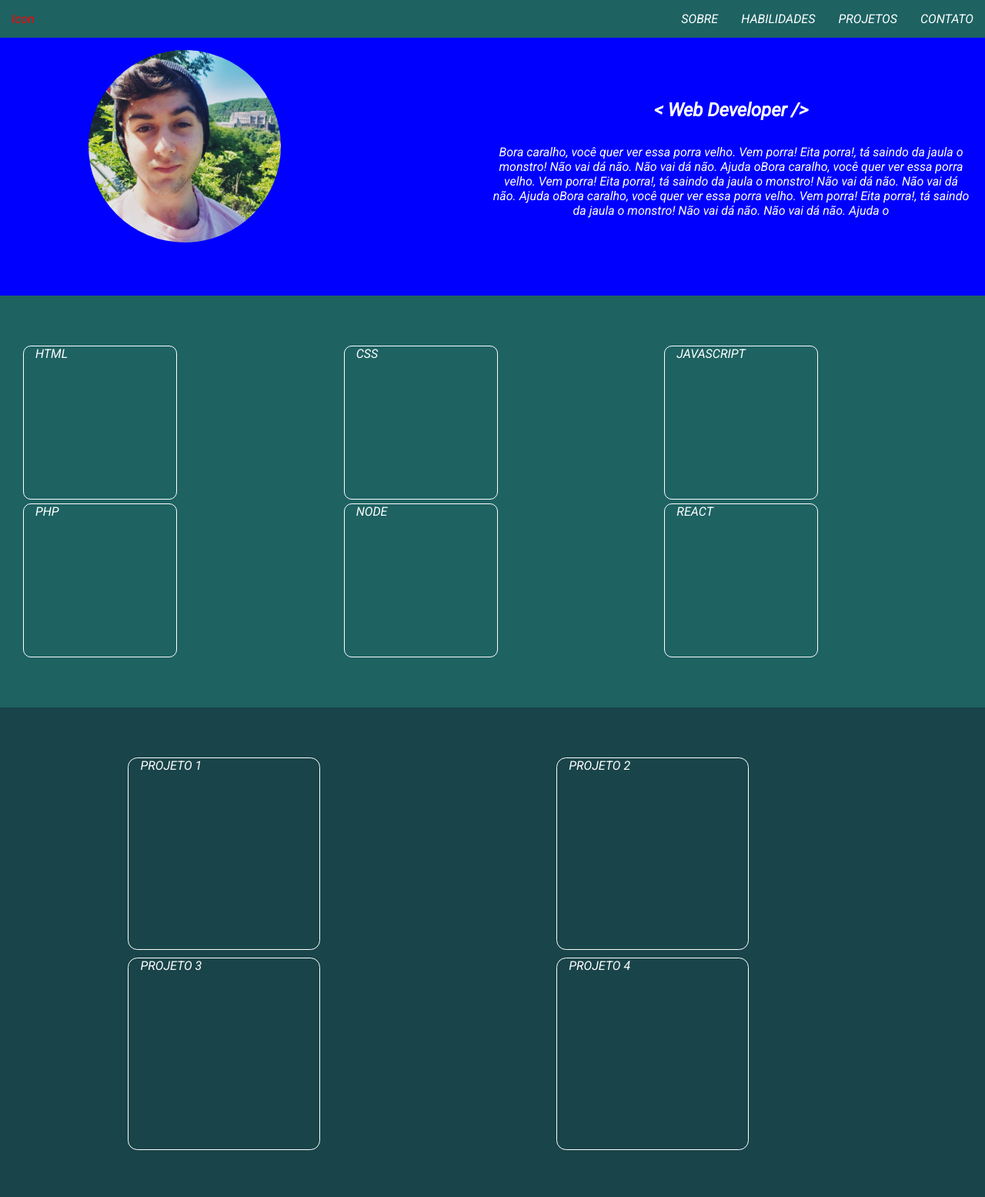
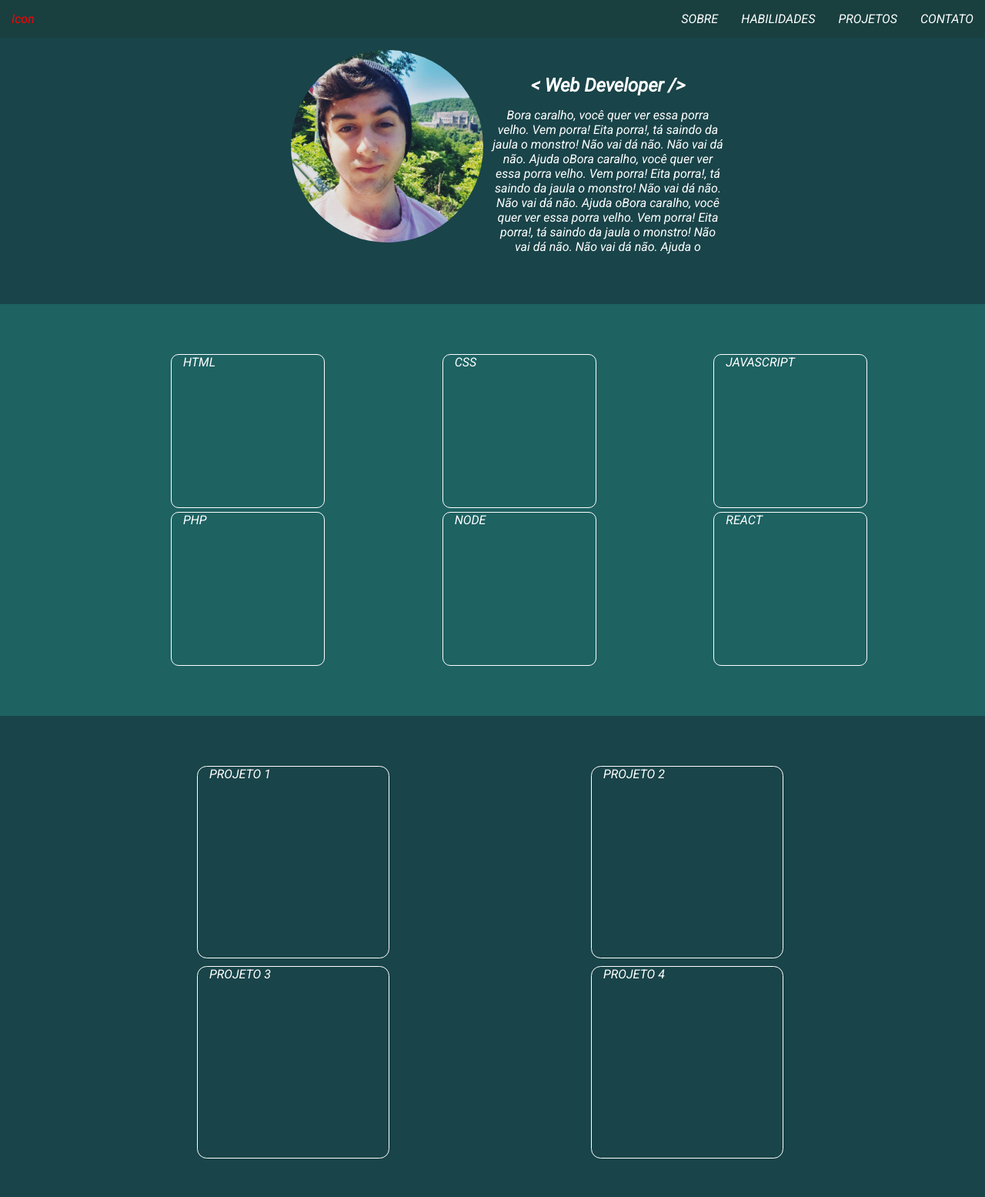
Before and after one commit to LuizRech/portfolio, a plain HTML site: page index.html in a window 1280 px wide. Shown: the top 1555 px of the page at 77% size. Drawn offline with Linux system fonts and the light colour scheme.

Commit message:
HTML & CSS

```diff
--- a/css/styles.css
+++ b/css/styles.css
@@ -8,7 +8,7 @@
 }
 
 .listHeader {
-    background-color: #1e6262;
+    background-color: #193f3f;
     color: white;
     display: flex;
     position: fixed;
@@ -34,8 +34,7 @@
 .containerSobre {
     display: flex;
     flex: 2;
-    /* background-color: #194449; */
-    background-color: blue;
+    background-color: #194449;
 }
 
 .imgSobre, .txtSobre {
@@ -43,6 +42,8 @@
     margin-bottom: 65px;
     width: 50%;
 }
+
+
 
 .imgSobre img {
     height: 250px;
@@ -112,10 +113,10 @@
 
 .projetos {
     padding-left: 15px;
-    border: 1px solid white;
     border-radius: 5%;
     height: 250px;
     width: 250px;
+    border: 1px solid white;
 }
 /* PROJETOS END */
 
@@ -131,9 +132,9 @@
     padding: 18px 0px;
 }
 .iconsContato i {
-   font-size: 50px;
-   transition: 0.3s;
-   padding-left: 5px;
+    font-size: 50px;
+    transition: 0.3s;
+    padding-left: 5px;
 }
 
 .iconsContato i:hover {
@@ -141,3 +142,21 @@
     color: rgb(166, 168, 166) ;
 }
 /* CONTATO END */
+
+@media only screen and (min-width: 1251px) {
+    .imgSobre{
+        margin-left: 25%;
+    }
+
+    .txtSobre{
+        margin-right: 25%;
+    }
+
+    .skillsCards {
+        padding-left: 15%;
+    }
+
+    .contentProjetos {
+        margin-left: 20%;
+    }
+}
--- a/css/stylesM.css
+++ b/css/stylesM.css
@@ -2,5 +2,9 @@
     .containerSobre {
         background-color: #194449;
     }
+
+    .skillsCards {
+        margin-left: 30px;
+    }
 }
 /* SOBRE INIT */
--- a/css/stylesMobile.css
+++ b/css/stylesMobile.css
@@ -15,7 +15,7 @@
 
     .containerSobre {
         flex-wrap: wrap;
-        background-color: yellow;
+        background-color: #194449;
     }
 
     .imgSobre {
--- a/css/stylesS.css
+++ b/css/stylesS.css
@@ -8,7 +8,7 @@
 
     .containerSobre{
         flex-wrap: wrap;
-        background-color: orange;
+        background-color: #194449;
     }
 
     .imgSobre {
```
